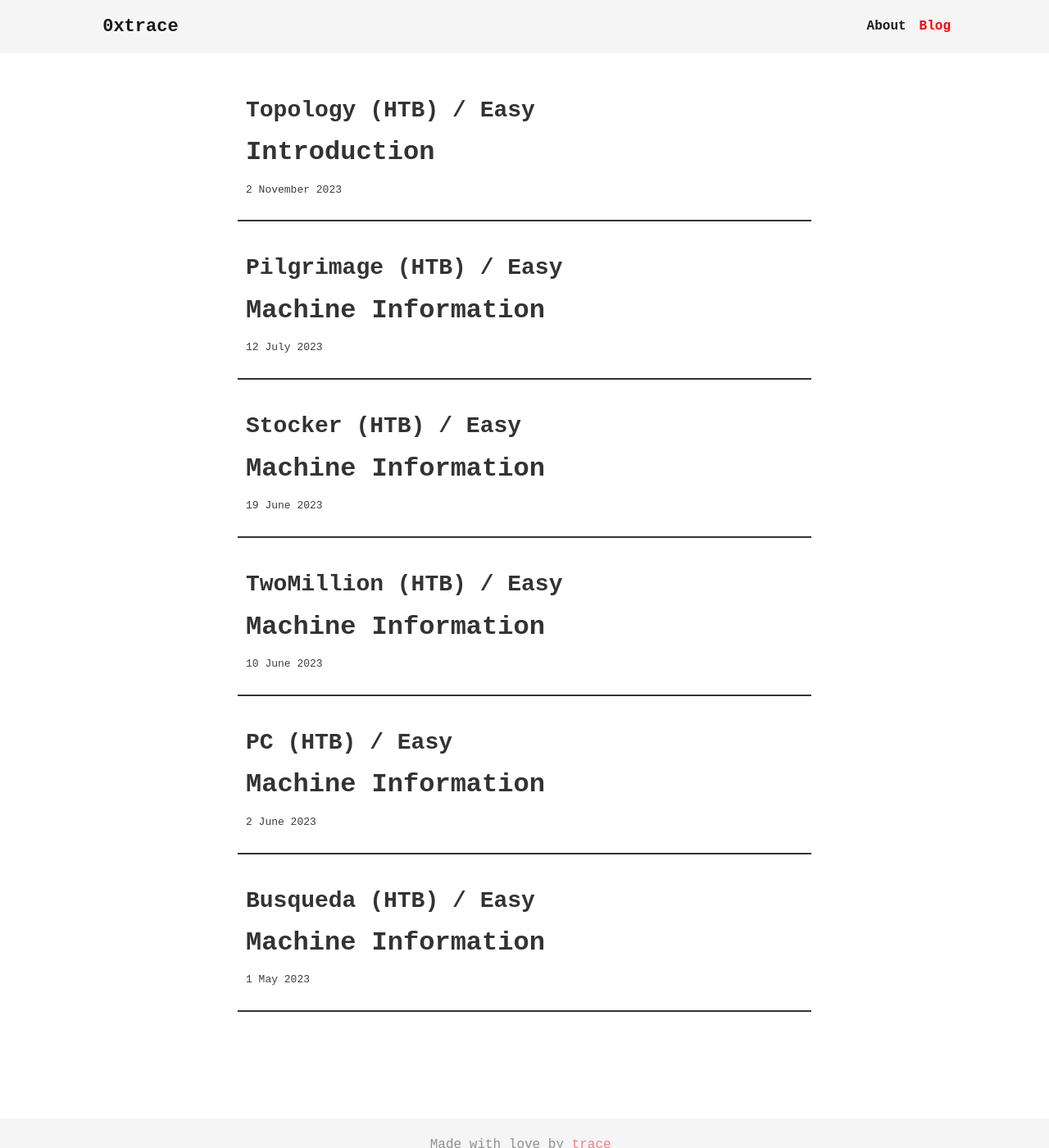
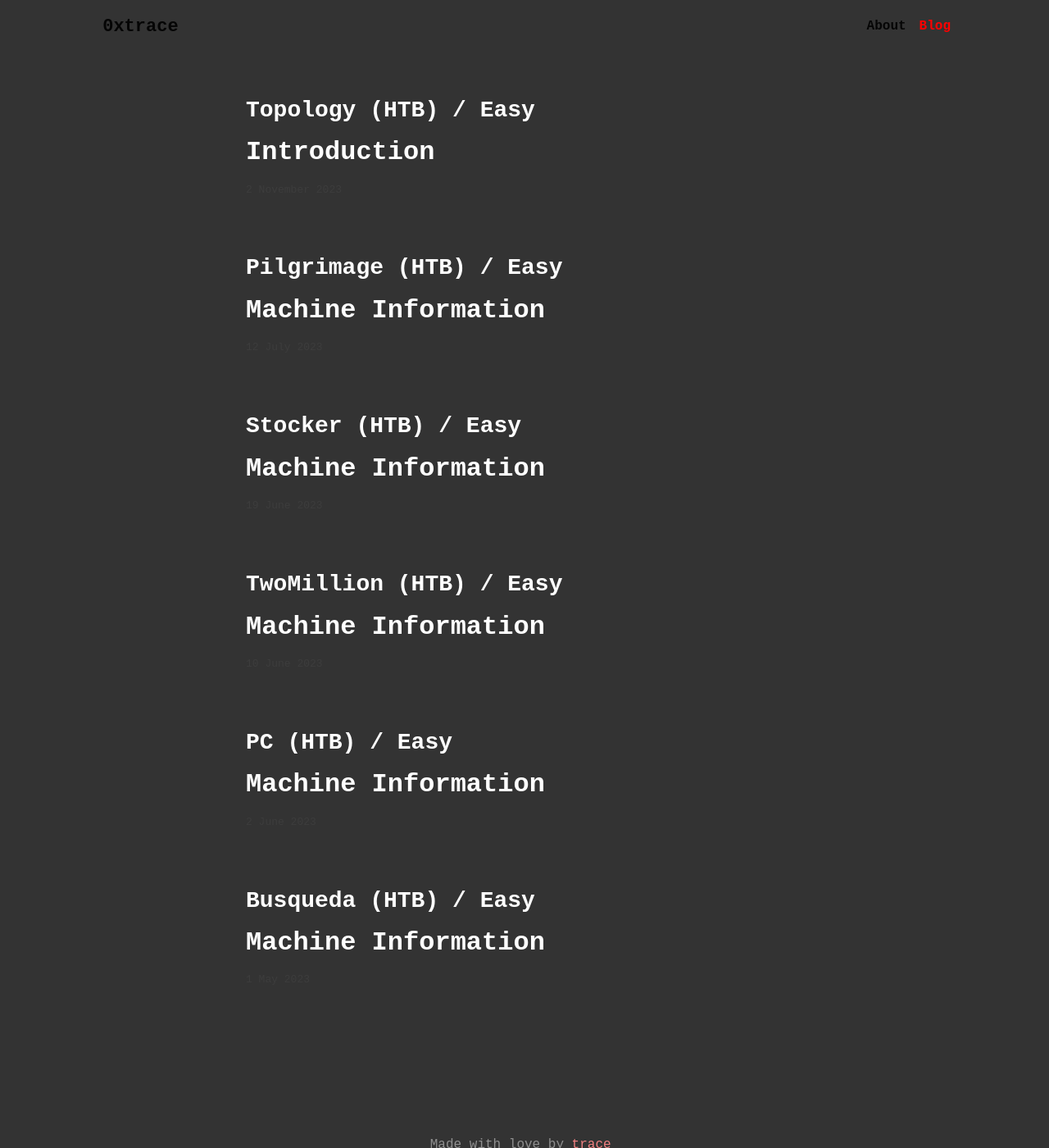
Before and after one commit to eltrace/00xtrace.github.io, a Jekyll site: the page built from blog.html, in a window 1280 px wide and 1400 px high. Shown: the whole window at 82% size. Built offline with Jekyll 4.4.1, drawn with Linux system fonts in a browser that asks for light colours.

Commit message:
Update main.scss

```diff
--- a/_sass/main.scss
+++ b/_sass/main.scss
@@ -2,9 +2,14 @@
 
 $font-iosevka: "Iosevka", monospace;
 
+// Define dark mode colors
+$dark-background: #333;
+$dark-text: #fff;
+$dark-link: #F08080;
+
 body {
   font-family: #{$font-iosevka}, Verdana, sans-serif;
-  color: #333;
+  color: $dark-text;
   font-size: 16px;
   position: relative;
   min-height: 100vh;
@@ -12,14 +17,15 @@
   display: flex;
   flex-direction: column;
   line-height: 1.6;
+  background-color: $dark-background; // Set background color for dark mode
 }
 
 a {
-  color: #333;
+  color: $dark-text;
   text-decoration: none;
 }
 a:hover {
-  color: #F08080;
+  color: $dark-link;
   text-decoration: underline 3px;
 }
 
@@ -43,11 +49,11 @@
 //navbar
 .navbar {
   padding: 10px;
-  background-color: $foot-nav-bg-color;
+  background-color: $dark-background; // Set background color for dark mode
   font-weight: bold;
   &-brand {
     font-size: 22px;
-    color: #333;
+    color: $dark-text;
   }
   &-brand:hover {
     text-decoration: none;
@@ -62,7 +68,7 @@
 
 .nav-item {
   font-size: 16px;
-  color: #333;
+  color: $dark-text;
 }
 
 //footer
@@ -72,13 +78,13 @@
     padding: 20px 20px;
     height: 100px;
     text-align: center;
-    background-color: $foot-nav-bg-color;
+    background-color: $dark-background; // Set background color for dark mode
   }
   &-title {
     display: inline;
-    color: $footer-items-color;
+    color: $footer-items-color; // You may need to define this color
     a {
-      color: #F08080;
+      color: $dark-link;
     }
     a:hover {
       color: #CD5C5C;
@@ -94,7 +100,7 @@
   &-icons {
     margin-top: -8px;
     a:hover {
-      color: #333;
+      color: $dark-text;
     }
     font-size: 20px;
   }
@@ -181,7 +187,7 @@
         height: auto;
         padding: 10px;
         margin-bottom: 30px;
-        border-bottom: solid 2px #333;
+        border-bottom: solid 2px $dark-background;
       }
       .date {
         color: rgb(61, 61, 61);
@@ -207,7 +213,7 @@
         height: auto;
         padding: 10px;
         margin-bottom: 30px;
-        border-bottom: solid 2px #333;
+        border-bottom: solid 2px $dark-background;
       }
       .date {
         color: rgb(61, 61, 61);
```
